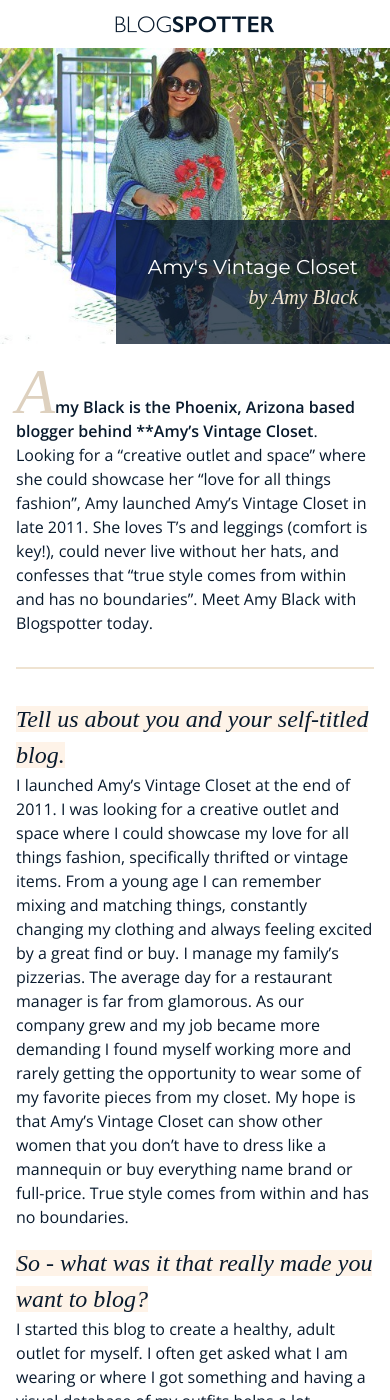
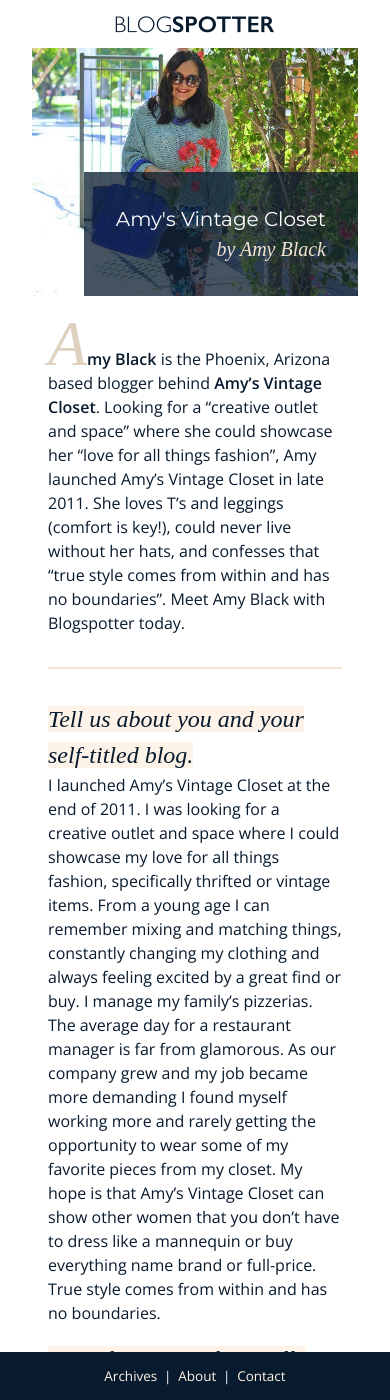
Before and after one commit to carolineorlando/blogspotter, a Jekyll site: the page built from _posts/2014-02-28-amys-vintage-closet.md, in a window 390 px wide and 1400 px high. Built offline with Jekyll 4.4.1, drawn with Linux system fonts in a browser that asks for light colours; some web fonts are replaced.

Commit message:
Styles updates for xs and sm screen

```diff
--- a/_includes/footer.html
+++ b/_includes/footer.html
@@ -1,10 +1,10 @@
 <footer class="footer">
     <p><strong>{{site.description}}</strong> &copy;2013-2017 Blogspotter & Glitter Groupe Media. All Rights Reserved.</p>
-    <ul class="menu">
-		<li><a href="{{ '/archives' | prepend:site.url }}">Archives</a></li>
-		<li><a href="{{ '/about' | prepend:site.url }}">About</a></li>
-		<li><a href="//glittergroupe.com/contact" target="_blank">Contact</a></li>
-	</ul>
+    <nav>
+	    <ul class="menu">
+			<li><a href="{{ '/archives' | prepend:site.url }}">Archives</a></li><li><a href="{{ '/about' | prepend:site.url }}">About</a></li><li><a href="//glittergroupe.com/contact" target="_blank">Contact</a></li>
+		</ul>
+	</nav>
 </footer>
 
 <script>
--- a/_posts/2014-02-28-amys-vintage-closet.md
+++ b/_posts/2014-02-28-amys-vintage-closet.md
@@ -41,4 +41,4 @@
     answer: Have a goal and a purpose from the start. I think it's easy to get overwhelmed by the amount of other people who are trying to do what you're doing, but that's the beauty of it. There is room for everyone in the fashion blogging world. That being said, you really should try to strive to be original and authentic in all that you do. Try not to compare what you’re doing to someone else. Comparison kills passion and without passion whatever you’re doing is essentially useless.
 ---
 
-**Amy Black is the Phoenix, Arizona based blogger behind **Amy's Vintage Closet**. Looking for a "creative outlet and space" where she could showcase her "love for all things fashion", Amy launched Amy's Vintage Closet in late 2011. She loves T's and leggings (comfort is key!), could never live without her hats, and confesses that "true style comes from within and has no boundaries". Meet Amy Black with Blogspotter today.
+**Amy Black** is the Phoenix, Arizona based blogger behind **Amy's Vintage Closet**. Looking for a "creative outlet and space" where she could showcase her "love for all things fashion", Amy launched Amy's Vintage Closet in late 2011. She loves T's and leggings (comfort is key!), could never live without her hats, and confesses that "true style comes from within and has no boundaries". Meet Amy Black with Blogspotter today.
--- a/dist/css/main.css
+++ b/dist/css/main.css
@@ -227,6 +227,7 @@
   content: ""; }
 
 body {
+  padding-top: 48px;
   font-family: "Open Sans";
   color: #081A2D; }
   body strong,
@@ -239,6 +240,19 @@
       color: rgba(9, 26, 44, 0.75); }
     body a:focus {
       outline: 1px dotted; }
+  body > .header {
+    background: white;
+    position: fixed;
+    left: 0;
+    right: 0;
+    top: 0;
+    z-index: 2;
+    width: 100%;
+    height: 48px; }
+
+@media (max-width: 768px) {
+  main {
+    padding: 0 2em; } }
 
 p,
 li {
@@ -257,18 +271,40 @@
   opacity: 0;
   -webkit-transition: opacity 100ms ease;
   transition: opacity 100ms ease; }
+  @media (max-width: 768px) {
+    .footer {
+      margin-bottom: 48px; } }
   .footer.y {
     opacity: 1; }
   .footer p {
     margin: .5em 0; }
+  @media (max-width: 768px) {
+    .footer > nav {
+      position: fixed;
+      bottom: 0;
+      left: 0;
+      right: 0;
+      background: #081A2D;
+      height: 48px; } }
   .footer .menu {
     display: inline-block; }
+    @media (max-width: 768px) {
+      .footer .menu {
+        color: white;
+        line-height: 48px; } }
     .footer .menu li {
       margin: 0;
       display: inline-block; }
+      @media (max-width: 768px) {
+        .footer .menu li {
+          font-size: 1.125em; } }
       .footer .menu li:not(:last-of-type):after {
-        content: "|";
-        padding: 0 .5em; }
+        padding: 0 .5em;
+        content: "|"; }
+      @media (max-width: 768px) {
+        .footer .menu li a {
+          font-weight: normal;
+          color: #FEF3E8; } }
 
 .nav {
   font-family: "Montserrat";
@@ -335,8 +371,8 @@
   .items .item {
     margin: 0;
     opacity: 0;
-    -webkit-transition: opacity 100ms ease;
-    transition: opacity 100ms ease; }
+    -webkit-transition: opacity 250ms ease-in-out;
+    transition: opacity 250ms ease-in-out; }
     .items .item.y {
       opacity: 1; }
     @media (min-width: 480px) {
--- a/src/scss/utility/_variables.scss
+++ b/src/scss/utility/_variables.scss
@@ -22,3 +22,5 @@
 $screen-sm: 768px;
 $screen-md: 1024px;
 $screen-lg: 1200px;
+
+$nav-height: 48px;
```
Also changed, not shown: src/scss/partials/_base.scss (+45 -4 lines), 1 other file.
